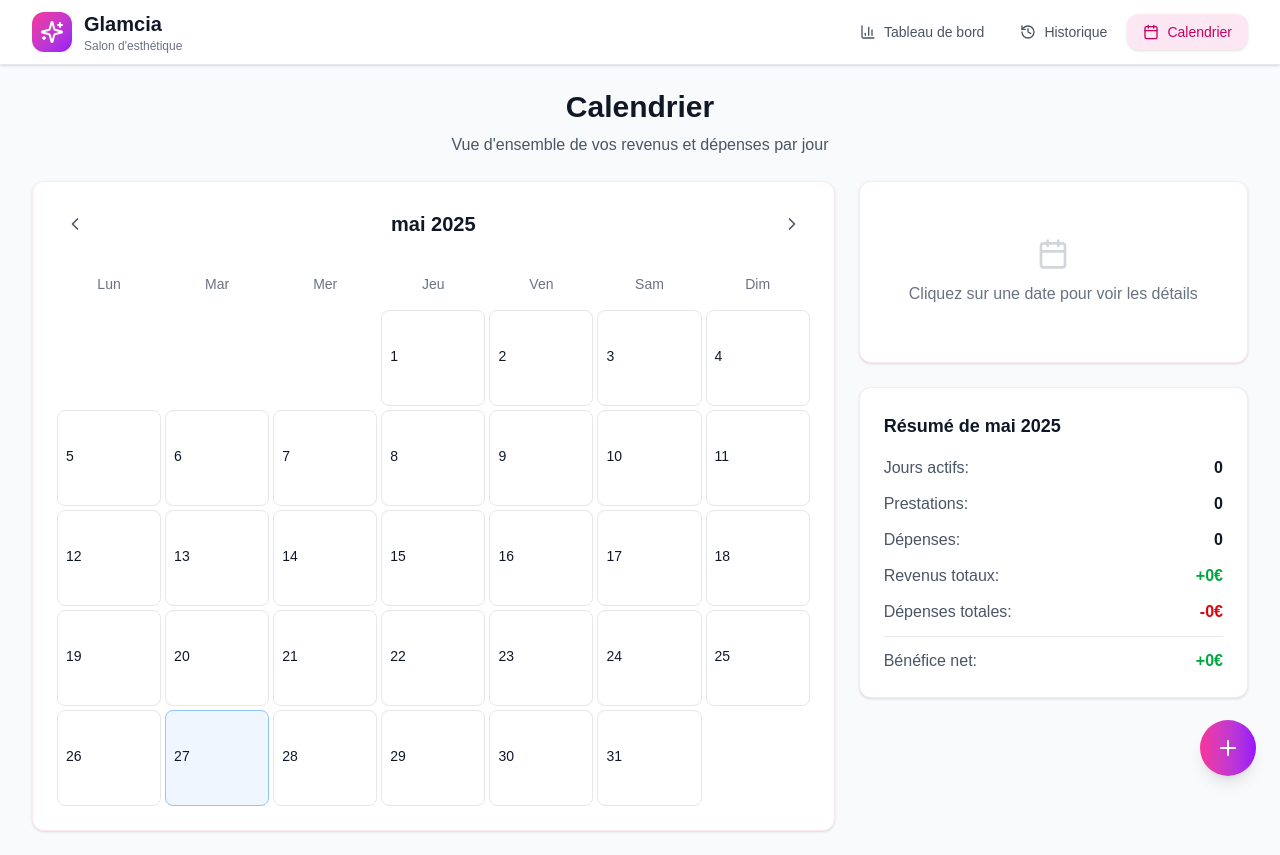
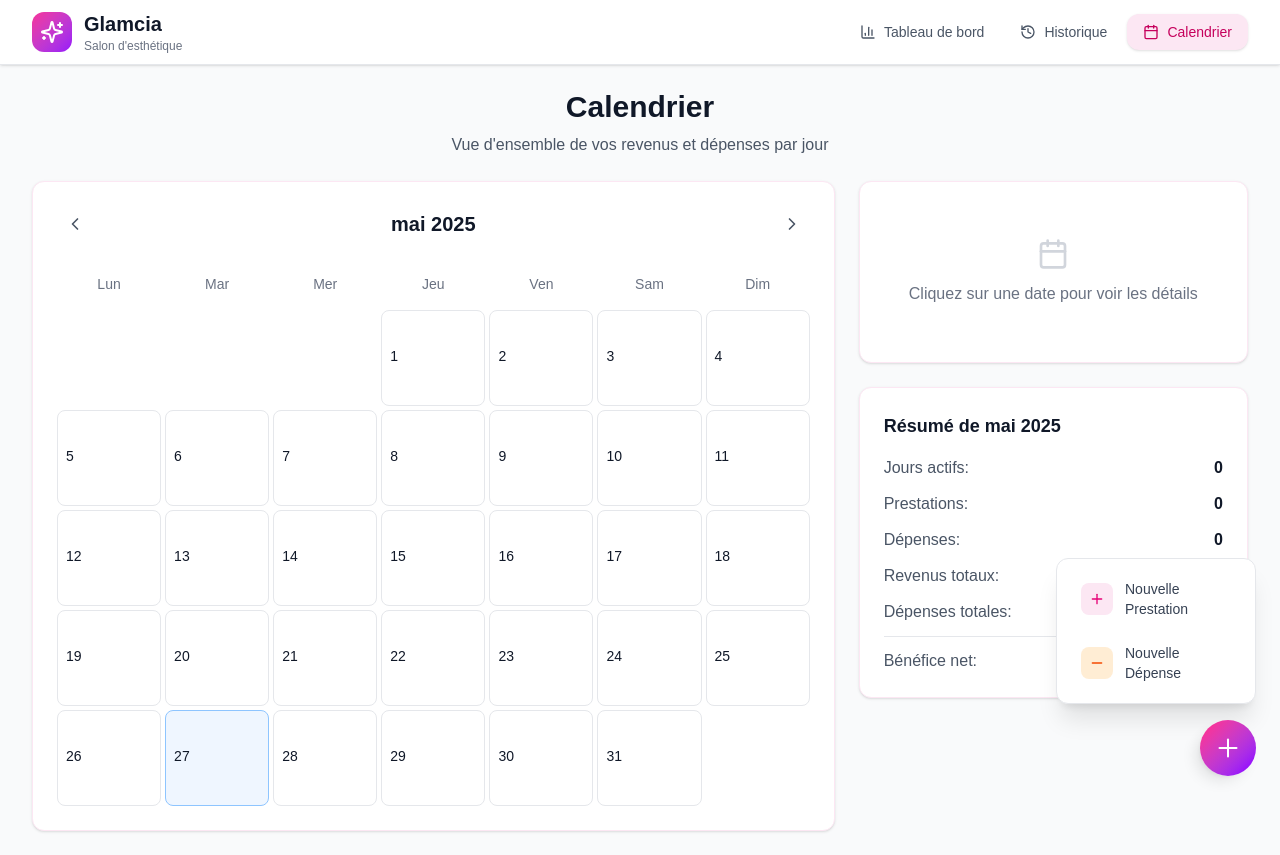
Before and after one commit to Shinpooo/glamcia, a Next.js app: page /calendar in a window 1280 px wide. Both pictures are taken after a click on the button 1228 px from the left and 748 px from the top of the page. Built offline with nearby package versions, Linux system fonts and the light colour scheme.

Commit message:
button fix

```diff
--- a/components/Layout.tsx
+++ b/components/Layout.tsx
@@ -1,7 +1,7 @@
 import React, { useState } from 'react';
 import Link from 'next/link';
 import { useRouter } from 'next/router';
-import { Calendar, Plus, BarChart3, History, Sparkles, Minus } from 'lucide-react';
+import { Calendar, Plus, BarChart3, History, Sparkles, Minus, X } from 'lucide-react';
 import Modal from './Modal';
 import PrestationForm from './PrestationForm';
 import ExpenseForm from './ExpenseForm';
@@ -14,6 +14,7 @@ const Layout: React.FC<LayoutProps> = ({ children }) => {
   const router = useRouter();
   const [isPrestationModalOpen, setIsPrestationModalOpen] = useState(false);
   const [isExpenseModalOpen, setIsExpenseModalOpen] = useState(false);
+  const [isMenuOpen, setIsMenuOpen] = useState(false);
 
   const navigation = [
     { name: 'Tableau de bord', href: '/', icon: BarChart3 },
@@ -27,14 +28,30 @@ const Layout: React.FC<LayoutProps> = ({ children }) => {
 
   const handlePrestationSuccess = () => {
     setIsPrestationModalOpen(false);
+    setIsMenuOpen(false);
     // Refresh the page to show updated data
     router.reload();
   };
 
   const handleExpenseSuccess = () => {
     setIsExpenseModalOpen(false);
+    setIsMenuOpen(false);
     // Refresh the page to show updated data
     router.reload();
+  };
+
+  const handlePrestationClick = () => {
+    setIsMenuOpen(false);
+    setIsPrestationModalOpen(true);
+  };
+
+  const handleExpenseClick = () => {
+    setIsMenuOpen(false);
+    setIsExpenseModalOpen(true);
+  };
+
+  const toggleMenu = () => {
+    setIsMenuOpen(!isMenuOpen);
   };
 
   return (
@@ -107,16 +124,13 @@ const Layout: React.FC<LayoutProps> = ({ children }) => {
 
       {/* Floating Action Button */}
       <div className="fixed bottom-6 right-6 z-50">
-        <div className="relative group">
-          <button className="bg-gradient-to-r from-pink-500 to-purple-600 text-white p-4 rounded-full shadow-lg hover:shadow-xl transition-all duration-300 hover:scale-105">
-            <Plus className="h-6 w-6" />
-          </button>
-
+        <div className="relative">
           {/* Quick Actions Menu */}
-          <div className="absolute bottom-16 right-0 mb-2 opacity-0 invisible group-hover:opacity-100 group-hover:visible transition-all duration-300 transform translate-y-2 group-hover:translate-y-0">
+          {isMenuOpen && (
+            <div className="absolute bottom-16 right-0 mb-2 animate-in slide-in-from-bottom-2 fade-in duration-200">
               <div className="bg-white rounded-xl shadow-xl border border-gray-200 p-2 min-w-[200px]">
                 <button
-                onClick={() => setIsPrestationModalOpen(true)}
+                  onClick={handlePrestationClick}
                   className="flex items-center space-x-3 px-4 py-3 text-sm text-gray-700 hover:bg-pink-50 hover:text-pink-700 rounded-lg transition-colors w-full text-left"
                 >
                   <div className="p-2 bg-pink-100 rounded-lg">
@@ -125,7 +139,7 @@ const Layout: React.FC<LayoutProps> = ({ children }) => {
                   <span className="font-medium">Nouvelle Prestation</span>
                 </button>
                 <button
-                onClick={() => setIsExpenseModalOpen(true)}
+                  onClick={handleExpenseClick}
                   className="flex items-center space-x-3 px-4 py-3 text-sm text-gray-700 hover:bg-orange-50 hover:text-orange-700 rounded-lg transition-colors w-full text-left"
                 >
                   <div className="p-2 bg-orange-100 rounded-lg">
@@ -135,6 +149,20 @@ const Layout: React.FC<LayoutProps> = ({ children }) => {
                 </button>
               </div>
             </div>
+          )}
+
+          <button
+            onClick={toggleMenu}
+            className={`bg-gradient-to-r from-pink-500 to-purple-600 text-white p-4 rounded-full shadow-lg hover:shadow-xl transition-all duration-300 hover:scale-105 ${
+              isMenuOpen ? 'rotate-45' : ''
+            }`}
+          >
+            {isMenuOpen ? (
+              <X className="h-6 w-6" />
+            ) : (
+              <Plus className="h-6 w-6" />
+            )}
+          </button>
         </div>
       </div>
 
```
Lines whose indentation alone changed are shown as unchanged.
